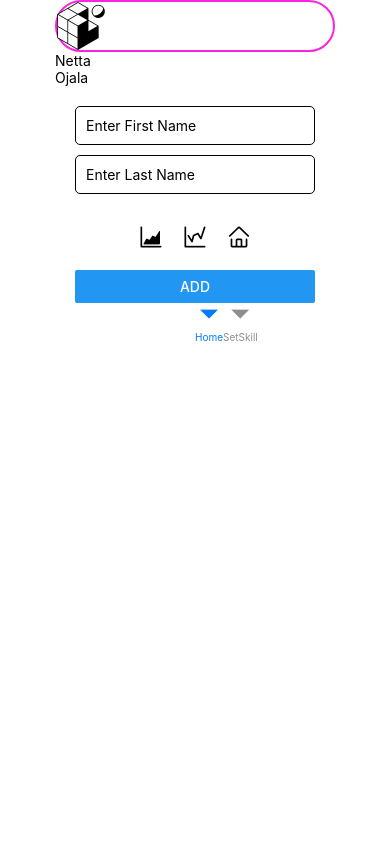
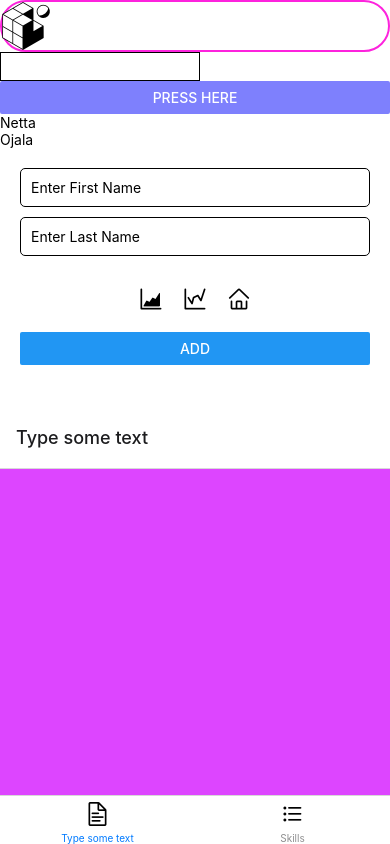
Before and after one commit to n2ojne00/MyFirstApp, a React Native app: screen / in a window 390 px wide. Built offline with nearby package versions, Linux system fonts and the light colour scheme.

Commit message:
navi bar has some function

```diff
--- a/App.js
+++ b/App.js
@@ -14,20 +14,19 @@ export default function App() {
 
     <View style={styles.container}>
 
-        <ScrollView>
 
           <Pressable onPress={() => console.log("Logo pressed")} style={{ borderWidth: 2, borderColor: "#fd23dd", borderRadius: 50 }}>
             <Image source={logo} />
           </Pressable>
 
-          {//<TypeText/>
-          }
+         <TypeText/>
+
+
 
           <UserInfo fname={'Netta'} lname={'Ojala'} />
           <DataList />
 
 
-        </ScrollView>
         <BotNavi/>
     </View>
 
@@ -37,8 +36,9 @@ export default function App() {
 
 const styles = StyleSheet.create({
   container: {
-    alignItems: 'center',
+
     backgroundColor: '#fff',
     justifyContent: 'center',
+    flex: 1
   },
 });
--- a/Navigation.js
+++ b/Navigation.js
@@ -1,43 +1,40 @@
 import { createBottomTabNavigator } from '@react-navigation/bottom-tabs';
-import TypeText from './components/typehere';
-import SetSkill from './components/slider';
+
 import { Text, View } from 'react-native';
 import { NavigationContainer } from '@react-navigation/native';
 
+import AntDesign from '@expo/vector-icons/AntDesign';
+
+const Tab = createBottomTabNavigator();
+
+const TYPE = 'Type some text';
+const SKILL = 'Skills';
+
+const icons = {
+    [TYPE]: 'filetext1',
+    [SKILL]: 'bars',
+}
 
 
 export default function BotNavi() {
-    const Tab = createBottomTabNavigator();
-
-
-    function TypeText() {
-        return (
-            <View style={{ flex: 1, justifyContent: 'center', alignItems: 'center' }}>
-                <Text>GO TO TYPE</Text>
-
-            </View>
-        );
-    }
-
-    function SetSkill() {
-        return (
-            <View style={{ flex: 1, justifyContent: 'center', alignItems: 'center' }}>
-                <Text>SET YOUR SKILLS</Text>
-
-            </View>
-        );
-    }
-
-
 
   return (
+
     <NavigationContainer>
-    <Tab.Navigator  screenOptions={{
-        tabBarStyle: { position: 'absolute' },
-      }}>
-      <Tab.Screen name="Home" component={TypeText} />
-      <Tab.Screen name="SetSkill" component={SetSkill} />
+    <Tab.Navigator>
+      <Tab.Screen
+      name={TYPE}
+      component={TypeSome}
+      options={{tabBarIcon: () => <AntDesign name={icons[TYPE]} size={24} color="black" />}} />
+      <Tab.Screen
+      name={SKILL}
+      component={SettingSkill}
+      options={{tabBarIcon: () => <AntDesign name={icons[SKILL]} size={24} color="black" />}} />
     </Tab.Navigator>
     </NavigationContainer>
+
   );
 }
+
+const TypeSome = () => <View style={{backgroundColor: '#dd45ff', flex: 1}}/>
+const SettingSkill = () => <View style={{backgroundColor: '#45ff6d', flex: 1}}/>
```
